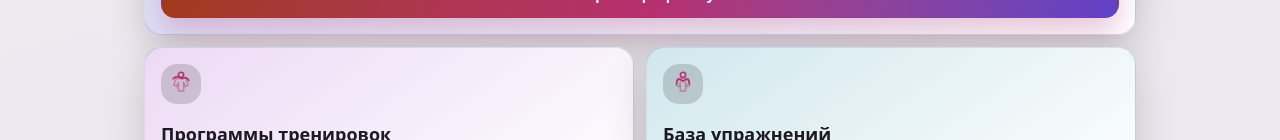
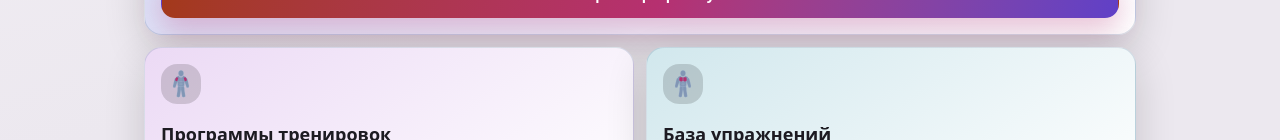
Before and after one commit to filya-fvo/fitness_prog, a React (Vite) app in the folder frontend/: page /train in a window 1280 px wide. Shown: the part 660-800 px from the top of the page. Built offline with nearby package versions, Linux system fonts and the light colour scheme; no server answers.

Commit message:
feat(exercises): use anatomical muscle silhouettes

```diff
--- a/frontend/src/features/workout/components/MuscleGroupFilter.tsx
+++ b/frontend/src/features/workout/components/MuscleGroupFilter.tsx
@@ -36,8 +36,8 @@ export function MuscleGroupFilter({ groups, value, onChange }: MuscleGroupFilter
                   : "app-card-ocean text-tg-hint",
               ].join(" ")}
             >
-              <span aria-hidden="true" className="grid h-10 w-10 place-items-center rounded-full bg-[var(--surface-inset)] text-[var(--app-brand-mid)]">
-                <MuscleGroupIcon group={group} className="h-8 w-8" />
+              <span aria-hidden="true" className="grid h-14 w-14 place-items-center text-[var(--app-brand-mid)]">
+                <MuscleGroupIcon group={group} className="h-12 w-10" />
               </span>
               <span className="w-full truncate">{label}</span>
             </button>
--- a/frontend/src/features/workout/components/MuscleGroupIcon.tsx
+++ b/frontend/src/features/workout/components/MuscleGroupIcon.tsx
@@ -1,33 +1,77 @@
-import { normalizeMuscleGroup } from "@/utils/muscleGroups";
+import type { ReactNode } from "react";
+
+import { normalizeMuscleGroup, type MuscleGroupKey } from "@/utils/muscleGroups";
 
 type Props = { group: string | null | undefined; side?: "front" | "back"; className?: string };
 
-const frontPaths = {
+const rearGroups = new Set<MuscleGroupKey>(["back", "glutes", "triceps"]);
+
+const muscleRegions: Record<MuscleGroupKey, ReactNode> = {
   legs: <>
-    <path d="M10 17 8 29h6l2-12m2 0 2 12h6l-2-12M10 29h4m6 0h4" />
-    <path d="m10.5 18 4.1.2-1 6.2-4.6-.3z" fill="currentColor" stroke="none" opacity=".9" />
-    <path d="m17.4 18.2 4.1-.2 1.5 6.1-4.6.3z" fill="currentColor" stroke="none" opacity=".9" />
+    <path d="M23 57c2 1 5 1 7 0l-1 12-3 10-6-1 1-10z" fill="currentColor" />
+    <path d="M34 57c2 1 5 1 7 0l2 11 1 10-6 1-3-10z" fill="currentColor" />
   </>,
-  glutes: <path d="M10 17c0 5 12 5 12 0" />, shoulders: <path d="M7 10c2-3 8-3 10 0m0 0c3-3 7-1 8 2" />,
-  chest: <path d="M9 12c2-2 4-2 7 1 3-3 5-3 7-1M9 12v4m14-4v4" />,
-  biceps: <path d="M8 12c-2 4 1 6 4 5m12-5c2 4-1 6-4 5" />,
-  triceps: <path d="M9 13c-2 3-1 5 2 6m10-6c2 3 1 5-2 6" />,
-  abs: <path d="M13 12h6m-6 4h6m-6 4h6M16 10v11" />,
-  cardio: <path d="m16 22-7-7c-3-4 3-8 7-3 4-5 10-1 7 3z" />,
-  core: <path d="M12 11c-1 5-1 9 0 12m8-12c1 5 1 9 0 12M12 17h8" />,
-  mobility: <path d="M8 22c5-7 11-7 16 0M9 14l3-3m3-1 1-4m3 5 3 3" />,
-  back: <path d="M10 12c2 2 10 2 12 0m-10 2 4 9 4-9" />,
-  neutral: <path d="M9 13h14M11 18h10M13 23h6" />,
+  back: <>
+    <path d="M20 26c3-2 7-3 11-3v28l-7-4-5-10z" fill="currentColor" />
+    <path d="M33 23c4 0 8 1 11 3l1 11-5 10-7 4z" fill="currentColor" />
+  </>,
+  glutes: <>
+    <path d="M22 49h9v10c-5 3-9 0-10-4z" fill="currentColor" />
+    <path d="M33 49h9l1 6c-1 4-5 7-10 4z" fill="currentColor" />
+  </>,
+  chest: <>
+    <path d="M20 26c4-2 8-2 11 0v12c-5 3-9 1-12-3z" fill="currentColor" />
+    <path d="M33 26c3-2 7-2 11 0l1 9c-3 4-7 6-12 3z" fill="currentColor" />
+  </>,
+  shoulders: <>
+    <path d="M17 25c-3 2-5 6-5 11l7 3 4-12z" fill="currentColor" />
+    <path d="M47 25c3 2 5 6 5 11l-7 3-4-12z" fill="currentColor" />
+  </>,
+  biceps: <>
+    <path d="M13 36l7 3-3 12-7-2z" fill="currentColor" />
+    <path d="M44 39l7-3 3 13-7 2z" fill="currentColor" />
+  </>,
+  triceps: <>
+    <path d="M13 33l7 2-3 15-7-2z" fill="currentColor" />
+    <path d="M44 35l7-2 3 15-7 2z" fill="currentColor" />
+  </>,
+  abs: <>
+    <path d="M26 38h5v6h-6zm7 0h5l1 6h-6zm-8 8h6v6h-7zm8 0h6l1 6h-7z" fill="currentColor" />
+  </>,
+  core: <>
+    <path d="M24 38h7v16h-9zm9 0h7l2 16h-9z" fill="currentColor" />
+  </>,
+  cardio: <>
+    <path d="M32 41c-9-10-17 2 0 14 17-12 9-24 0-14z" fill="currentColor" />
+    <path d="m23 47 5 1 3-5 3 9 3-5h4" fill="none" stroke="#fff" strokeWidth="1.6" />
+  </>,
+  mobility: <>
+    <circle cx="18" cy="34" r="4" fill="currentColor" />
+    <circle cx="46" cy="34" r="4" fill="currentColor" />
+    <circle cx="23" cy="58" r="4" fill="currentColor" />
+    <circle cx="41" cy="58" r="4" fill="currentColor" />
+  </>,
+  neutral: null,
 };
 
-export function MuscleGroupIcon({ group, side = "front", className = "" }: Props) {
-  const normalized = normalizeMuscleGroup(group);
-  const highlighted = normalized === "back" && side === "back" ? frontPaths.back : frontPaths[normalized];
+export function MuscleGroupIcon({ group, side, className = "" }: Props) {
+  const muscle = normalizeMuscleGroup(group);
+  const view = side ?? (rearGroups.has(muscle) ? "back" : "front");
+
   return (
-    <svg viewBox="0 0 32 32" className={className} fill="none" stroke="currentColor" strokeWidth="1.8" strokeLinecap="round" strokeLinejoin="round" aria-hidden="true">
-      <circle cx="16" cy="5.5" r="3" />
-      <path d="M10 10c2-1 10-1 12 0l2 7-3 2-2-5v10h-6V14l-2 5-3-2z" opacity=".45" />
-      {highlighted}
+    <svg viewBox="0 0 64 96" className={className} data-muscle={muscle} data-view={view} aria-hidden="true">
+      <g fill="#8196b5" stroke="#adc1dc" strokeWidth="0.8" strokeLinejoin="round">
+        <path d="M26 3c4-3 8-3 12 0 3 3 4 8 2 13-2 4-5 6-8 6s-6-2-8-6c-2-5-1-10 2-13z" />
+        <path d="M25 20c-5 1-9 3-11 7l5 12 2 16c3 2 7 3 11 3s8-1 11-3l2-16 5-12c-2-4-6-6-11-7l-3 5h-8z" />
+        <path d="M14 27c-3 1-4 4-5 8L5 52c-1 4 0 8 3 9l5-1 7-21-1-9z" />
+        <path d="M50 27c3 1 4 4 5 8l4 17c1 4 0 8-3 9l-5-1-7-21 1-9z" />
+        <path d="M22 55c-2 5-2 10-2 15l-3 20c2 3 7 4 11 2l4-24V57z" />
+        <path d="M42 55c2 5 2 10 2 15l3 20c-2 3-7 4-11 2l-4-24V57z" />
+      </g>
+      <g fill="none" stroke="#c8d7e9" strokeWidth="0.8" opacity=".75">
+        <path d="M32 26v29M22 38c4 3 7 3 10 1 3 2 6 2 10-1M24 47c3 2 5 2 8 1 3 1 5 1 8-1" />
+      </g>
+      <g opacity=".96">{muscleRegions[muscle]}</g>
     </svg>
   );
 }
--- a/frontend/src/features/workout/components/ProgramMuscleMap.tsx
+++ b/frontend/src/features/workout/components/ProgramMuscleMap.tsx
@@ -15,7 +15,7 @@ export function ProgramMuscleMap({ muscles }: Props) {
       <ul className="mt-2 flex flex-wrap gap-2" aria-label="Группы мышц программы">
         {muscles.slice(0, 5).map((muscle) => (
           <li key={muscle.group} className="app-chip flex items-center gap-1.5 px-2 py-1.5 text-xs">
-            <MuscleGroupIcon group={muscle.group} className="h-5 w-5 text-[var(--app-brand-mid)]" />
+            <MuscleGroupIcon group={muscle.group} className="h-8 w-6 text-[var(--app-brand-mid)]" />
             <span>{enumLabel(muscle.group)}</span>
             <span className="text-tg-hint">{muscle.exerciseCount}</span>
           </li>
```
Also changed, not shown: 1 other file (tests, documents, lock files or other folders).
